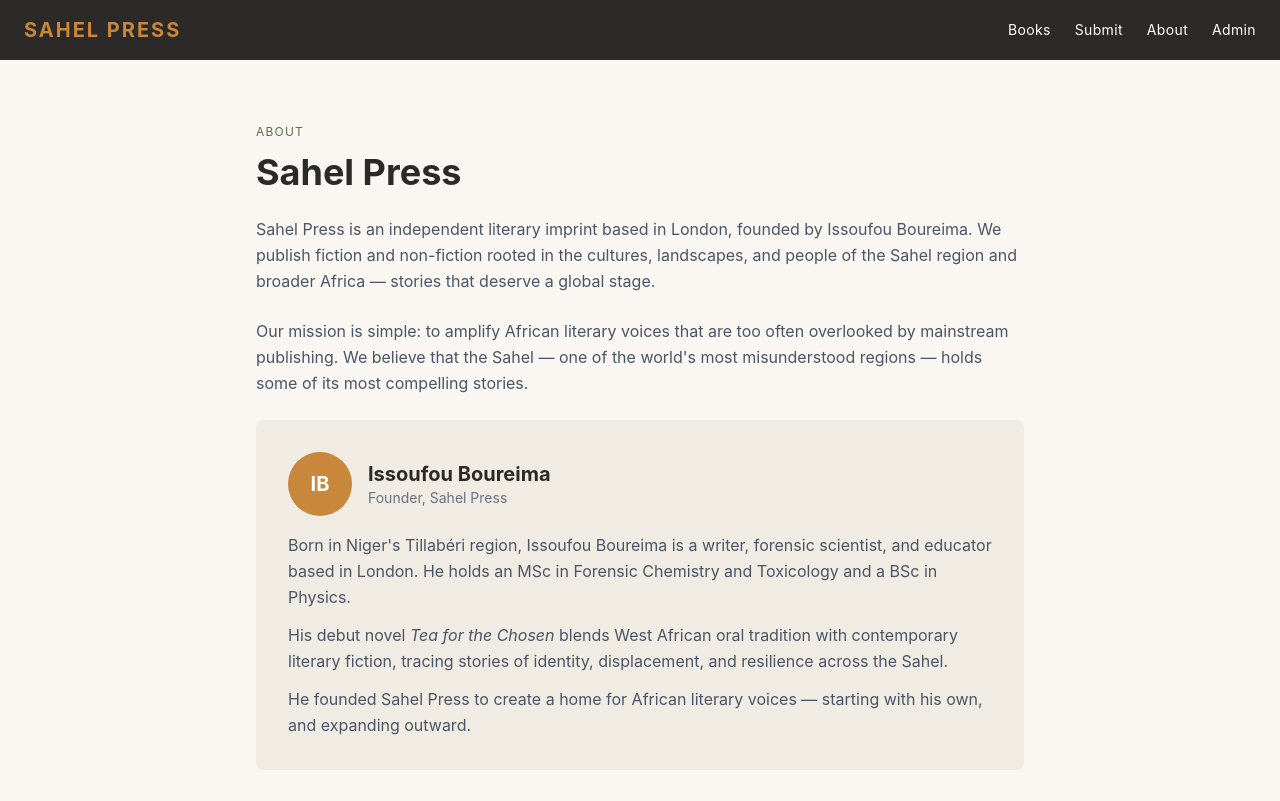
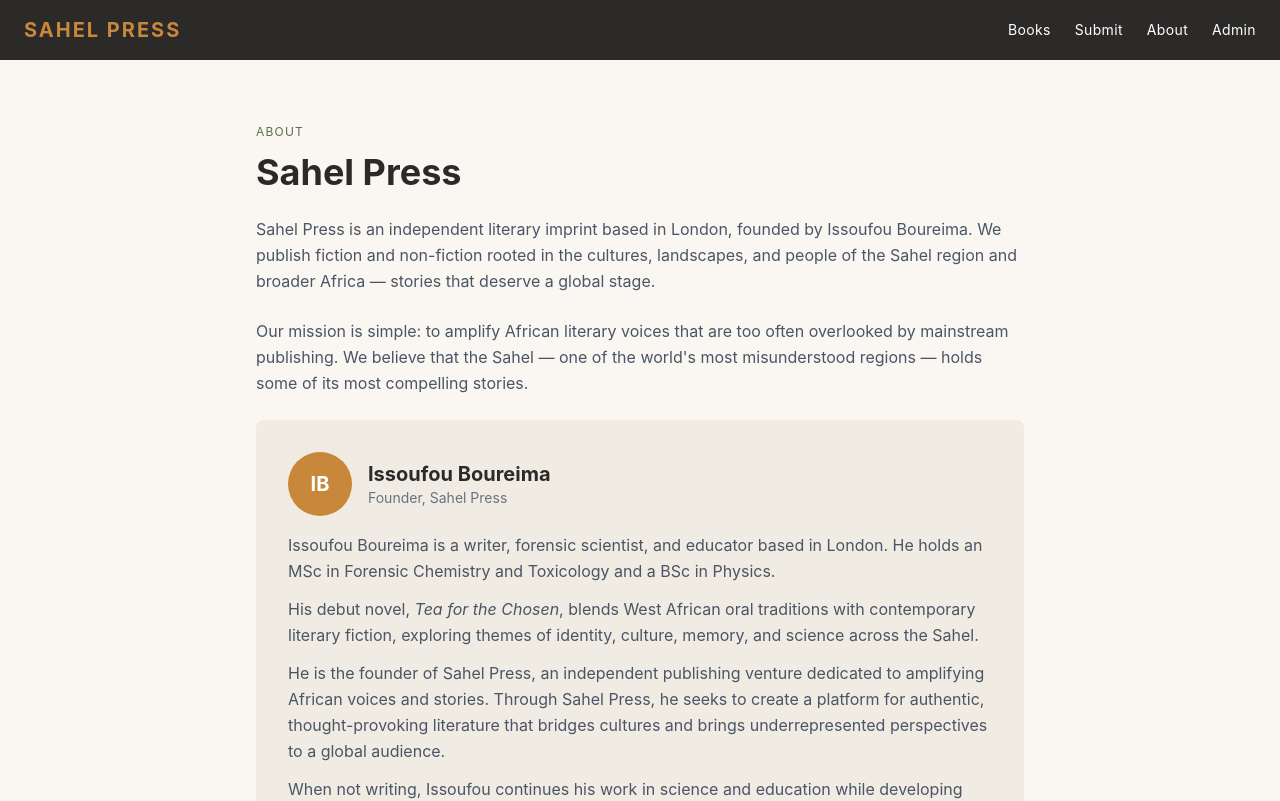
Before and after one commit to yusuf1013/sahel-press, a React (Vite) app: page /about in a window 1280 px wide. Shown: the top 801 px of the page. Built offline with nearby package versions, Linux system fonts and the light colour scheme.

Commit message:
Update About page bio

```diff
--- a/src/pages/About.jsx
+++ b/src/pages/About.jsx
@@ -37,16 +37,16 @@ export default function About() {
             </div>
           </div>
           <p className="text-gray-600 leading-relaxed mb-3">
-            Born in Niger's Tillabéri region, Issoufou Boureima is a writer, forensic scientist, and educator
-            based in London. He holds an MSc in Forensic Chemistry and Toxicology and a BSc in Physics.
+            Issoufou Boureima is a writer, forensic scientist, and educator based in London. He holds an MSc in Forensic Chemistry and Toxicology and a BSc in Physics.
           </p>
           <p className="text-gray-600 leading-relaxed mb-3">
-            His debut novel <em>Tea for the Chosen</em> blends West African oral tradition with contemporary
-            literary fiction, tracing stories of identity, displacement, and resilience across the Sahel.
+            His debut novel, <em>Tea for the Chosen</em>, blends West African oral traditions with contemporary literary fiction, exploring themes of identity, culture, memory, and science across the Sahel.
+          </p>
+          <p className="text-gray-600 leading-relaxed mb-3">
+            He is the founder of Sahel Press, an independent publishing venture dedicated to amplifying African voices and stories. Through Sahel Press, he seeks to create a platform for authentic, thought-provoking literature that bridges cultures and brings underrepresented perspectives to a global audience.
           </p>
           <p className="text-gray-600 leading-relaxed">
-            He founded Sahel Press to create a home for African literary voices — starting with his own,
-            and expanding outward.
+            When not writing, Issoufou continues his work in science and education while developing new literary projects inspired by the history, people, and landscapes of West Africa.
           </p>
         </div>
 
```
